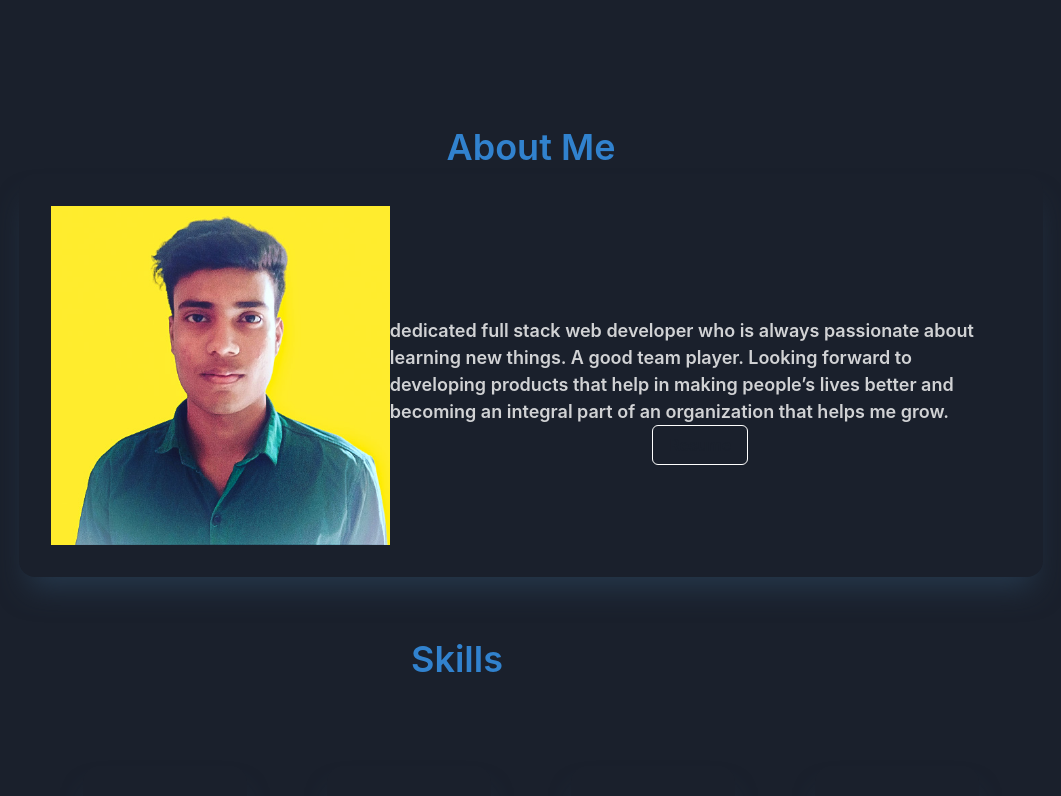
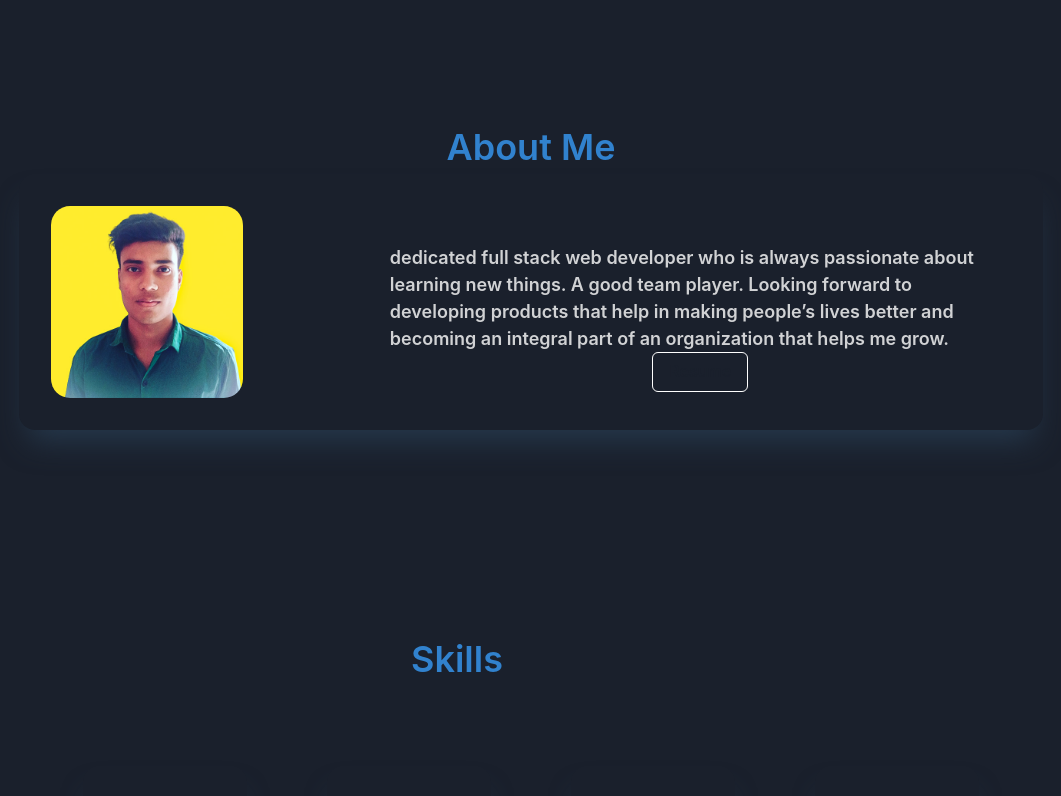
Before and after one commit to Vivek377/Vivek377.github.io, a React (Create React App) app: page / in a window 1280 px wide. Shown: the part 600-1396 px from the top of the page, without its empty margins (109-1170 px from the left). Built offline with nearby package versions, Linux system fonts and the light colour scheme.

Commit message:
added div

```diff
--- a/src/components/About.jsx
+++ b/src/components/About.jsx
@@ -4,7 +4,8 @@ import mypic from "../assets/vivek_picture.png";
 
 const About = () => {
   return (
-    <Box id="about" class="about section">
+    // <Box>
+    <div id="about" className="about section">
       <Box
         w={{ base: "lg", md: "full", sm: "full" }}
         top={{ base: "-10rem", md: "-10rem" }}
@@ -42,8 +43,7 @@ const About = () => {
             m={{ base: "auto", sm: "auto" }}
           >
             <Image
-              class="home-img"
-              data-testid="home-img"
+              className="home-img"
               borderRadius={"10%"}
               w={{ base: "16rem", sm: "15rem", md: "12rem" }}
               src={mypic}
@@ -86,7 +86,9 @@ const About = () => {
           </Box>
         </Box>
       </Box>
-    </Box>
+    </div>
+
+    // </Box>
   );
 };
 
```
